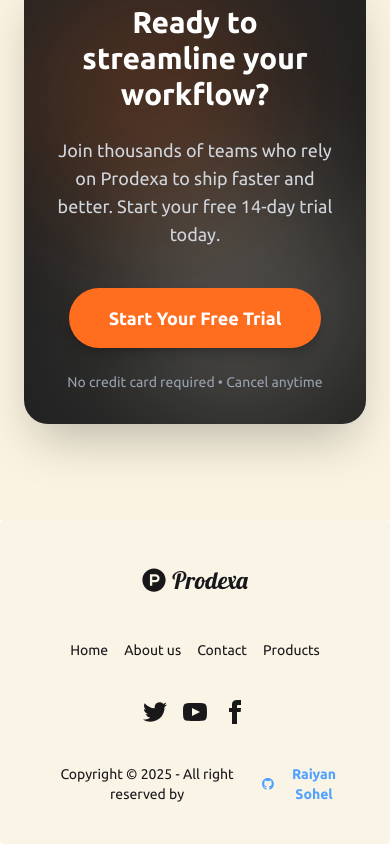
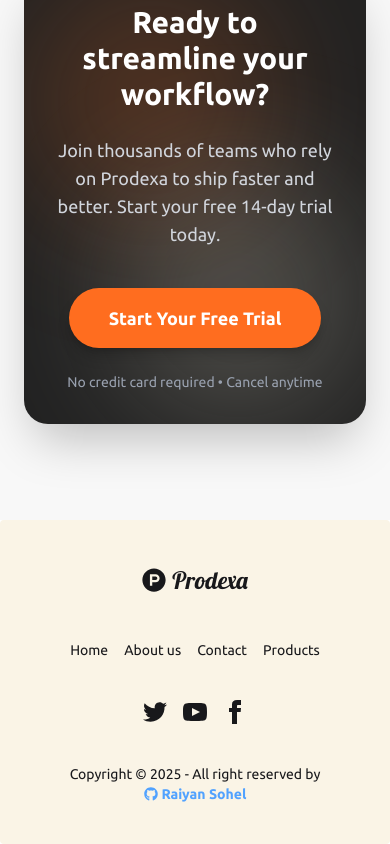
Before and after one commit to RaiyanSohel-byte/prodexa-client, a Next.js app: page /about in a window 390 px wide. Shown: the part 4405-5249 px from the top of the page. Built offline with nearby package versions, Linux system fonts and the light colour scheme; no server answers.

Commit message:
about section cta bg changed

```diff
--- a/src/app/about/page.jsx
+++ b/src/app/about/page.jsx
@@ -83,7 +83,7 @@ const staggerContainer = {
 
 const About = () => {
   return (
-    <main className="bg-secondary text-primary selection:bg-accent selection:text-white overflow-x-hidden">
+    <main className=" text-primary selection:bg-accent selection:text-white overflow-x-hidden">
       {/* --- Hero Section --- */}
       <section className="relative min-h-[85vh] flex flex-col justify-center items-center text-center px-6 md:px-24 bg-base-100 overflow-hidden">
         {/* Background Pattern */}
--- a/src/components/shared/Footer.jsx
+++ b/src/components/shared/Footer.jsx
@@ -61,7 +61,7 @@ const Footer = () => {
         </div>
       </nav>
       <aside>
-        <p className="flex items-center gap-2">
+        <p className="lg:flex items-center gap-2">
           Copyright © {new Date().getFullYear()} - All right reserved by{" "}
           <a
             className="flex items-center justify-center text-blue-400 font-bold gap-1
```
